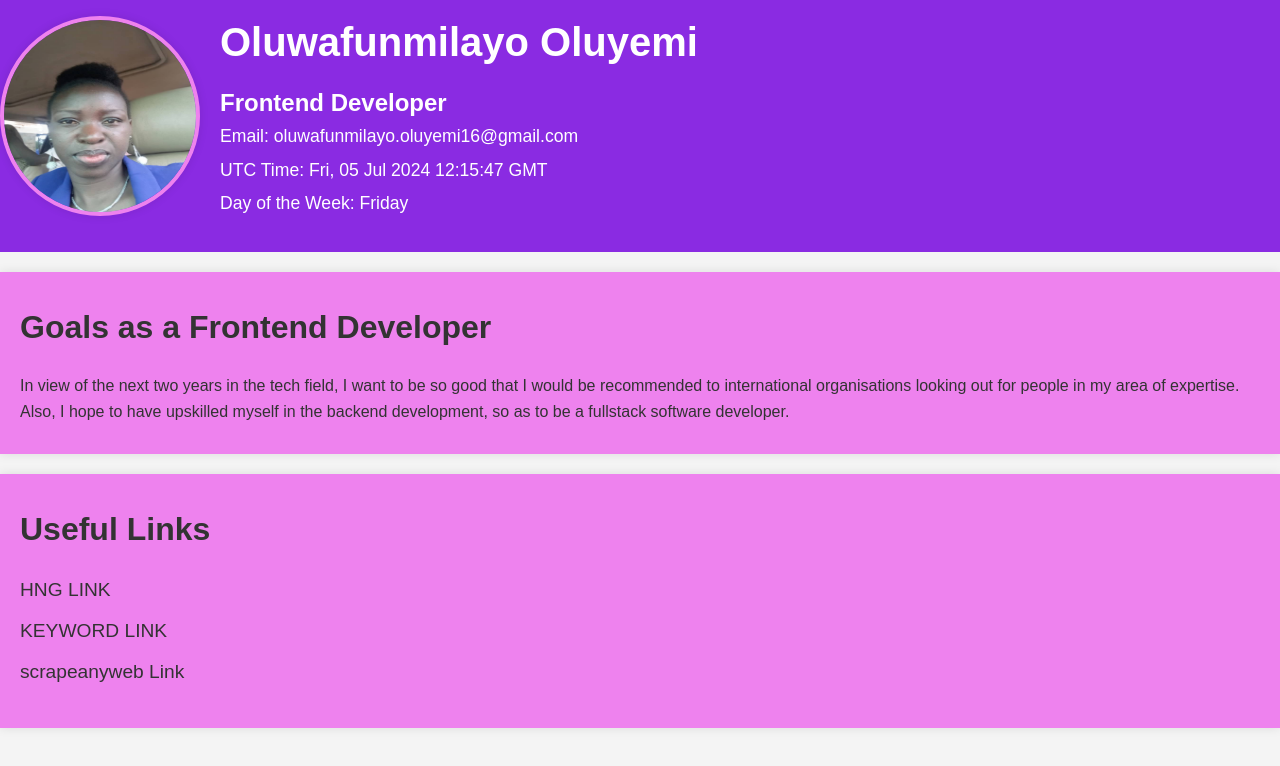
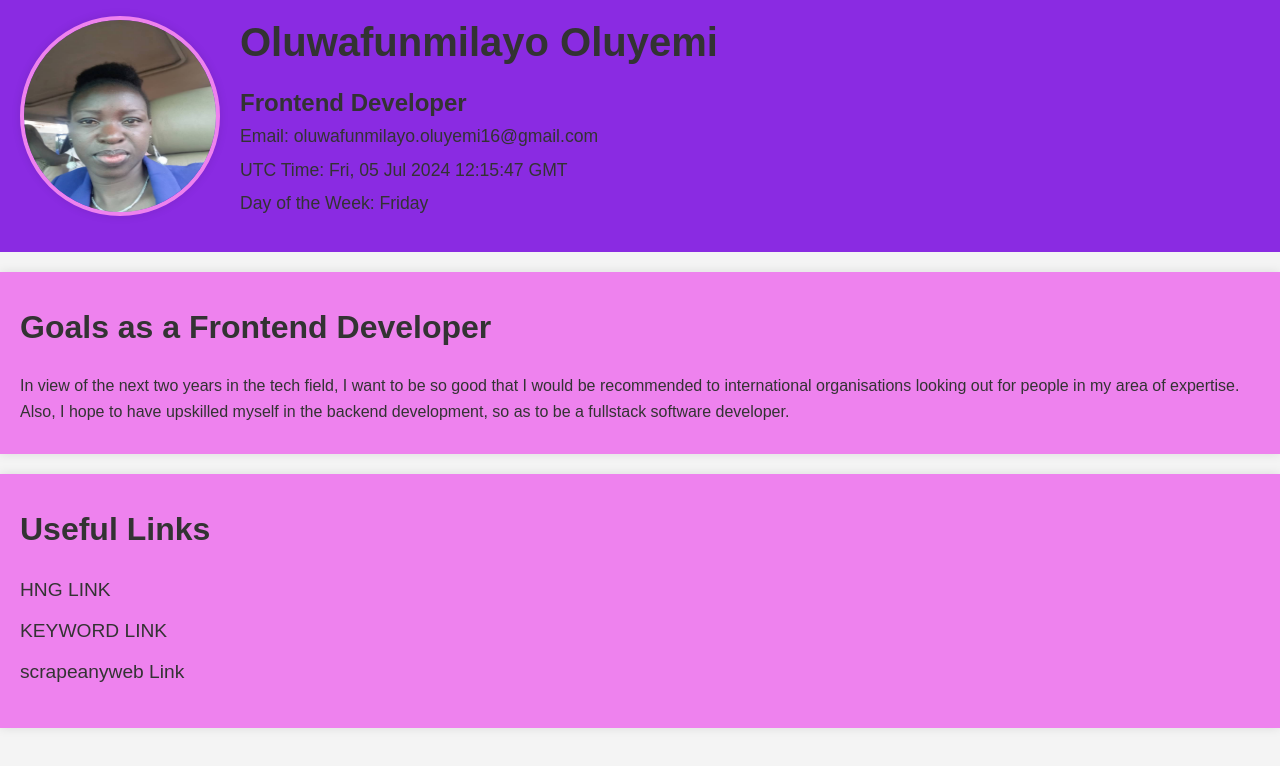
Before and after one commit to Oluwafunmilayo16/portfolio, a plain HTML site: page port.html in a window 1280 px wide. Drawn offline with Linux system fonts and the light colour scheme.

Commit message:
Update port.css

```diff
--- a/port.css
+++ b/port.css
@@ -15,8 +15,9 @@ body {
 /* Header styles */
 header {
     background-color: blueviolet;
-    color: #fff;
+    color: #333;
     padding: 10px 0;
+    padding-left: 20px
 }
 
 header .container {
```
